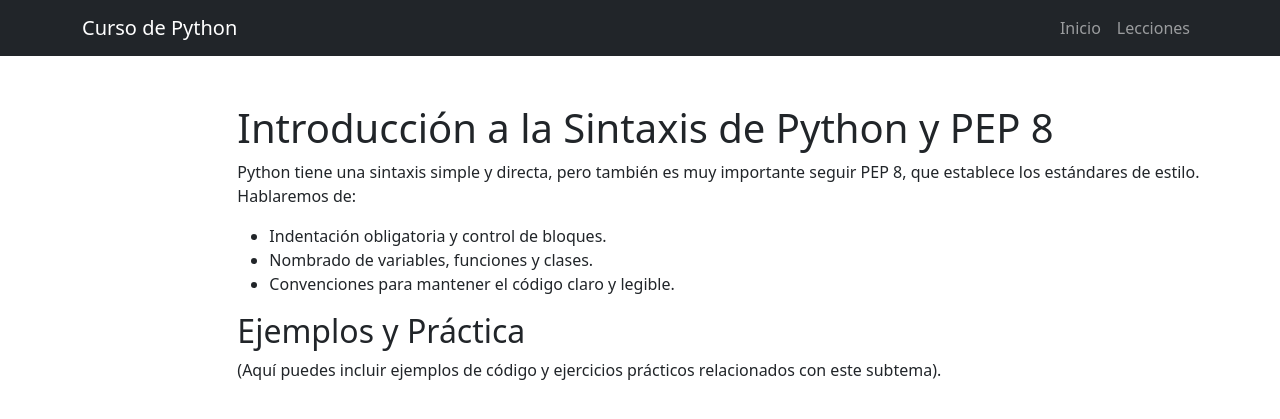
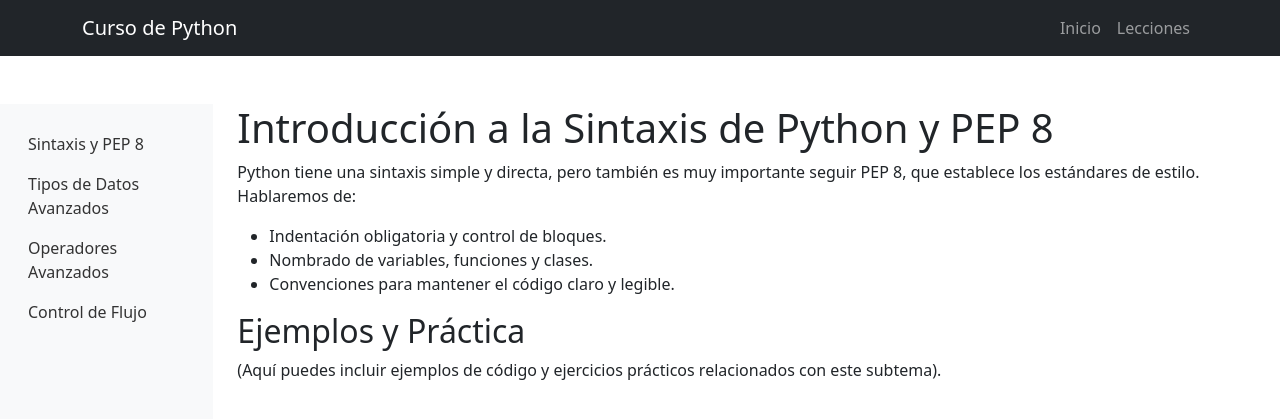
Before and after one commit to JoelWesthoff/JoelWesthoff.github.io, a Jekyll site: the page built from temario/sintaxis-pep8.md, in a window 1280 px wide and 900 px high. Shown: the top 419 px of the window. Built offline with Jekyll 4.4.1, drawn with Linux system fonts in a browser that asks for light colours.

Commit message:
Added sidebar menu to custom layout

```diff
--- a/_layouts/custom.html
+++ b/_layouts/custom.html
@@ -51,7 +51,7 @@
         <br>
         <div class="row">
             <!-- Menú lateral para el módulo 1 -->
-            {% if page.title == "Fundamentos y Sintaxis de Python" %}
+            {% if page.title == "Fundamentos y Sintaxis de Python" or page.title == "Introducción a la Sintaxis de Python y PEP 8" %}
             <nav class="col-md-3 col-lg-2 d-md-block bg-light sidebar">
                 <div class="position-sticky">
                     <ul class="nav flex-column">
```
